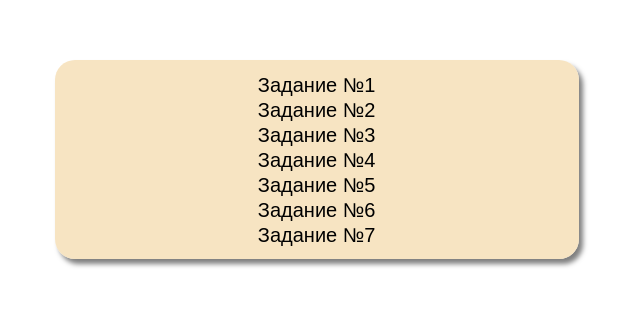
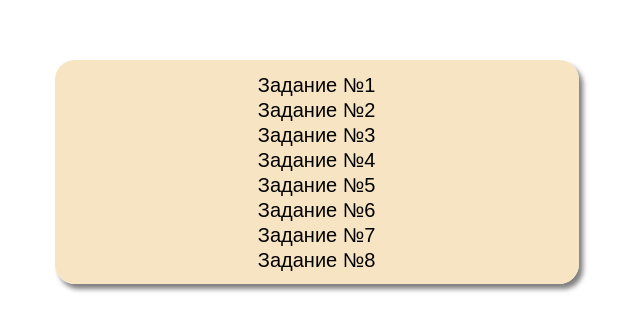
Before and after one commit to eliotBenitez/eliotBenitez.github.io, a plain HTML site: page index.html in a window 1280 px wide. Shown: the part 260-590 px from the top of the page, without its empty margins (355-995 px from the left). Drawn offline with Linux system fonts and the light colour scheme.

Commit message:
Добавлено 8 задание:   index.html

```diff
--- a/index.html
+++ b/index.html
@@ -12,6 +12,7 @@
         <button onclick="location.href='./task_5/index.html'">Задание №5</button>
         <button onclick="location.href='./task_6/index.html'">Задание №6</button>
         <button onclick="location.href='./task_7/index.html'">Задание №7</button>
+        <button onclick="location.href='./task_8/index.html'">Задание №8</button>
     </div>
 </body>
 </html>
```
